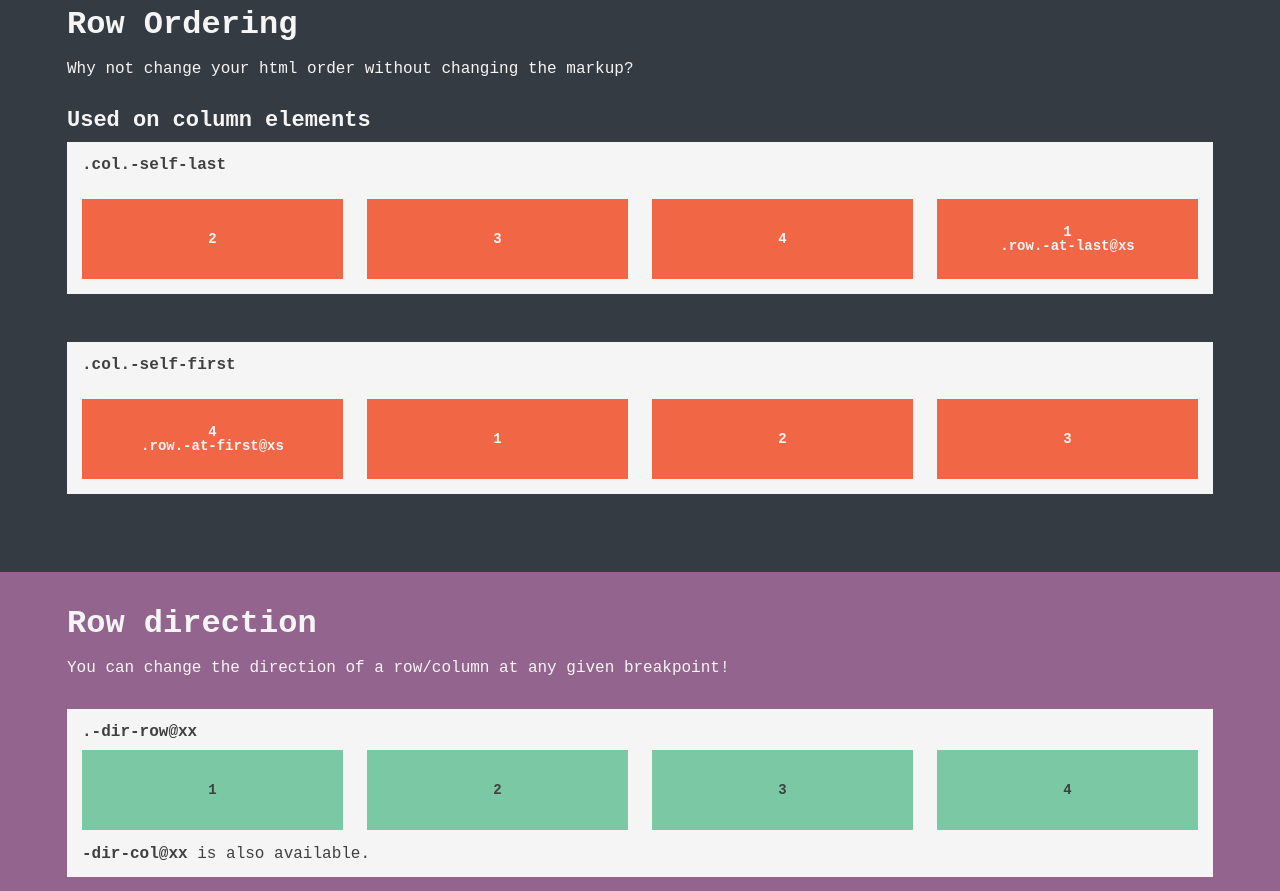
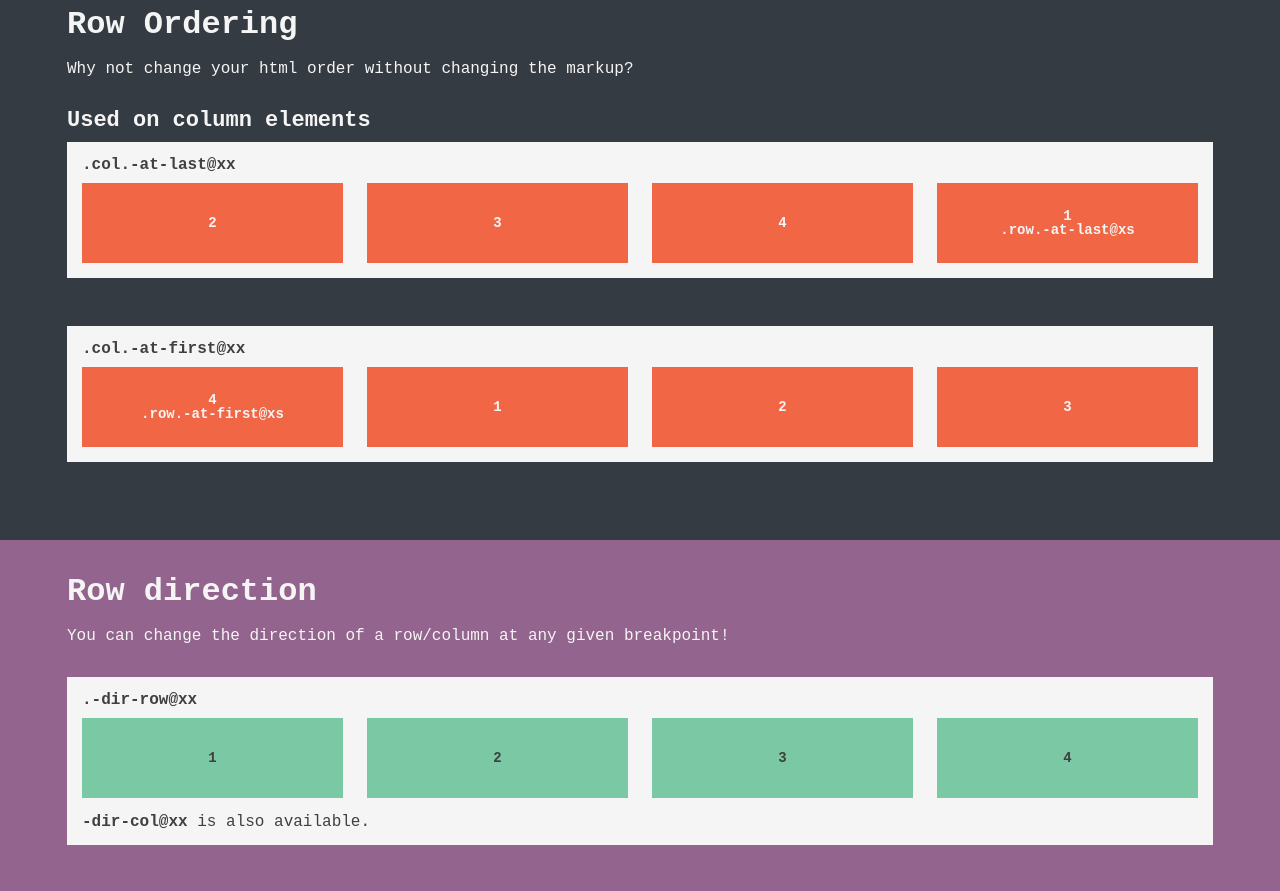
Before and after one commit to kaisermann/rolleiflex, a website: page index.html in a window 1280 px wide. Shown: the part 10820-11711 px from the top of the page. Drawn offline with Linux system fonts and the light colour scheme.

Commit message:
Fix on index.html

```diff
--- a/index.html
+++ b/index.html
@@ -815,7 +815,7 @@
 			<div class="grid color--white">
 				<h3 class="color--white">Used on column elements</h3>
 				<div class="row-wrapper bg--white">
-					<span class="row-wrapper__title color--black">.col.-self-last</span>@xx
+					<span class="row-wrapper__title color--black">.col.-at-last@xx</span>
 					<div class="row">
 						<div class="col -size-3@xs -at-last@xs">
 							<div class="col-content h-text-center@xs bg--red">
@@ -840,7 +840,7 @@
 					</div>
 				</div>
 				<div class="row-wrapper bg--white">
-					<span class="row-wrapper__title color--black">.col.-self-first</span>@xx
+					<span class="row-wrapper__title color--black">.col.-at-first@xx</span>
 					<div class="row">
 						<div class="col -size-3@xs">
 							<div class="col-content h-text-center@xs bg--red">
```
